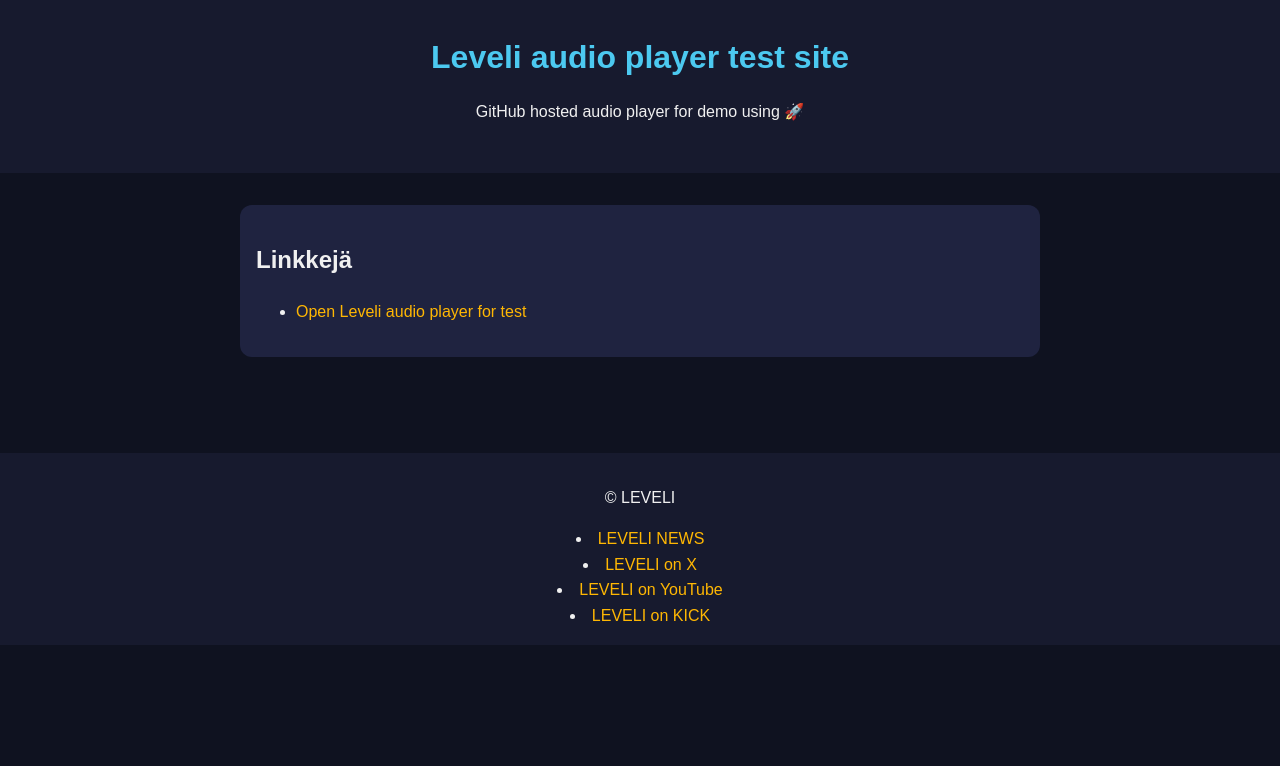
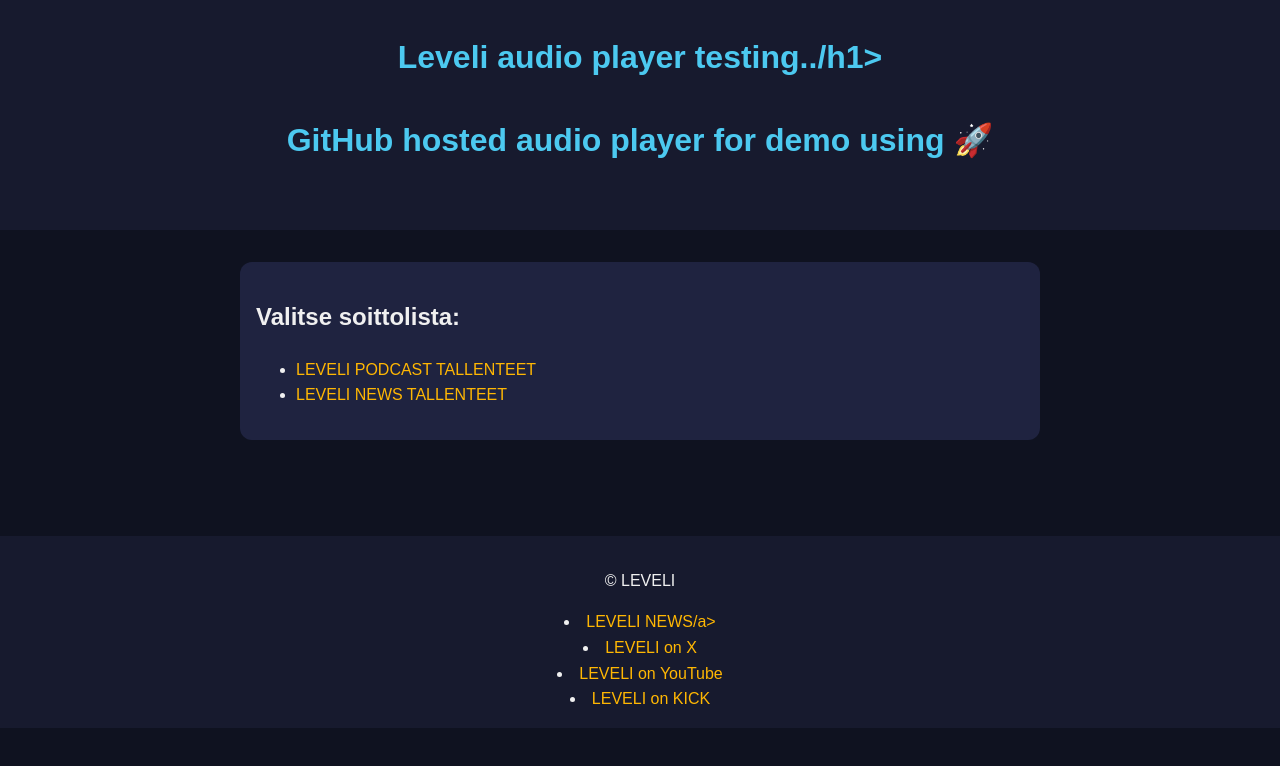
Before and after one commit to mlehmus-dot/leveli-player, a plain HTML site: page index.html in a window 1280 px wide. Drawn offline with Linux system fonts and the light colour scheme.

Commit message:
Update index.html

```diff
--- a/index.html
+++ b/index.html
@@ -7,22 +7,23 @@
 </head>
 <body>
   <header>
-    <h1>Leveli audio player test site</h1>
+    <h1>Leveli audio player testing../h1>
     <p>GitHub hosted audio player for demo using 🚀</p>
   </header>
 
   <main>
 
     <section>
-      <h2>Linkkejä</h2>
+      <h2>Valitse soittolista:</h2>
       <ul>
-        <li><a href="https://mlehmus-dot.github.io/leveli-player/player.html">Open Leveli audio player for test</a></li>
+        <li><a href="https://mlehmus-dot.github.io/leveli-player/player-podcast.html">LEVELI PODCAST TALLENTEET</a></li>
+        <li><a href="https://mlehmus-dot.github.io/leveli-player/player-news.html">LEVELI NEWS TALLENTEET</a></li>
       </ul>
     </section>
   </main>
 
   <footer>
-    <p>&copy; LEVELI</p> <li><a href="https://leveli.news/">LEVELI NEWS</a></li>  <li><a href="https://x.com/LEVELIMEDIA">LEVELI on X</a></li> <li><a href="https://www.youtube.com/@LEVELI">LEVELI on YouTube</a></li> <li><a href="https://kick.com/levelimedia">LEVELI on KICK</a></li>
+    <p>&copy; LEVELI</p> <li><a href="https://leveli.news/">LEVELI NEWS/a></li>  <li><a href="https://x.com/LEVELIMEDIA">LEVELI on X</a></li> <li><a href="https://www.youtube.com/@LEVELI">LEVELI on YouTube</a></li> <li><a href="https://kick.com/levelimedia">LEVELI on KICK</a></li>
   </footer>
 </body>
 </html>
```
